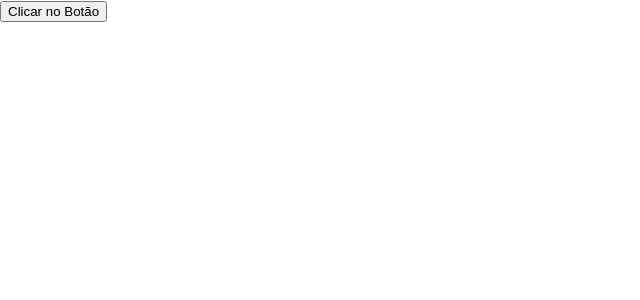
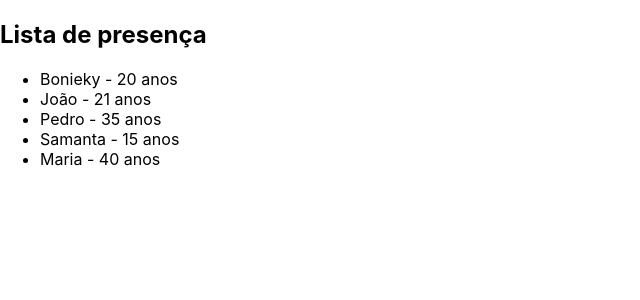
Before and after one commit to igorribery/react-curso, a React (Vite) app: page / in a window 1280 px wide. Shown: the top 300 px of the page, without its empty margins (0-640 px from the left). Built offline with nearby package versions, Linux system fonts and the light colour scheme.

Commit message:
renderizando listas

```diff
--- a/src/App.tsx
+++ b/src/App.tsx
@@ -1,20 +1,24 @@
-import { Botao } from './components/Botao';
+import { Pessoa } from './components/Pessoa'
 
 const App = () => {
-  let textoDoBotao = 'Clicar no Botão';
+  let list = [
+    {name: 'Bonieky', age: 20},
+    {name: 'João', age: 21},
+    {name: 'Pedro', age: 35},
+    {name: 'Samanta', age: 15},
+    {name: 'Maria', age: 40}
+  ];
 
-  const botaoEventAction = (txt: string) => {
-    alert('Frase do App: '+txt);
-  }
-
-  return (
-    <div>
-    <Botao text={textoDoBotao} clickFn={botaoEventAction} />
-
-    </div>
-  );
-
+ return (
+   <div>
+     <h2>Lista de presença</h2>
+     <ul>
+       {list.map((item, index)=>(
+         <Pessoa key={index} data={item}/>
+       ))}
+     </ul>
+   </div>
+ )
 }
 
-
 export default App;
--- /dev/null
+++ b/src/components/Pessoa.tsx
@@ -0,0 +1,14 @@
+interface Props {
+    data: {
+        name: string;
+        age: number;
+    }
+}
+
+export const Pessoa = ({ data }: Props) => {
+    return (
+        <li>
+            {data.name} - {data.age} anos
+        </li>
+    )
+}
```
